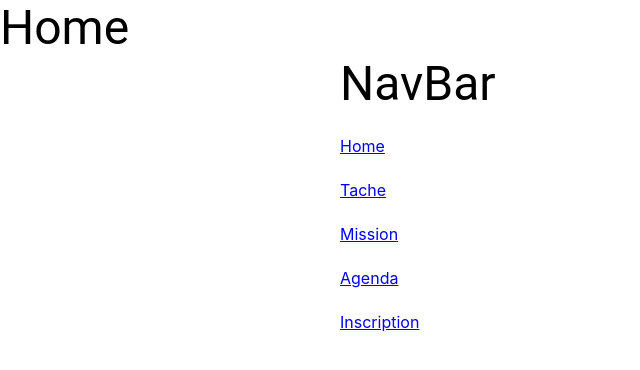
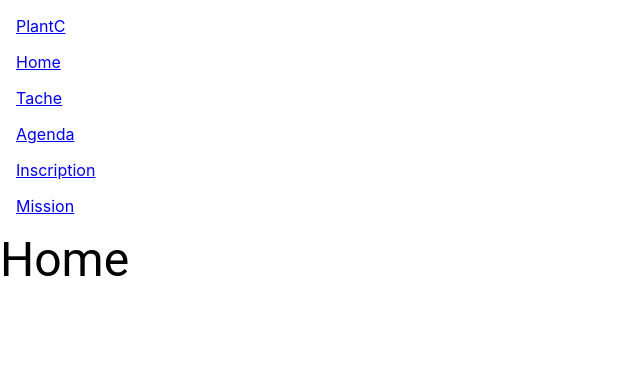
Before and after one commit to PetrovC/admin_plantC, a React (Create React App) app: page / in a window 1280 px wide. Shown: the top 370 px of the page, without its empty margins (0-640 px from the left). Built offline with nearby package versions, Linux system fonts and the light colour scheme.

Commit message:
Nav
finalisation

```diff
--- a/src/App.js
+++ b/src/App.js
@@ -1,10 +1,11 @@
 
 import './App.css';
-import NavBar from "./componement/navBar/NavBar";
-// import Navv from "./componement/navBar/nav";
+
+
 
 import { useRoutes } from 'react-router-dom';
 import { appRoute } from './route';
+import Navvv from './componement/navBar/NavBar';
 
 
 
@@ -13,10 +14,11 @@
 
   return (
     <div >
-       {/* <Navv/> */}
+      <Navvv/>
+
       {router}
       <heads />
-      <NavBar />
+
     </div>
 
   );
--- a/src/componement/navBar/NavBar.js
+++ b/src/componement/navBar/NavBar.js
@@ -1,56 +1,76 @@
-import React from 'react';
-
-import { Typography } from "@mui/material";
-import Stack from '@mui/material/Stack';
+// import AppBar from '@mui/material/AppBar';
+import {Box,List,ListItem,ListItemButton } from '@mui/material';
 import { Link } from 'react-router-dom'
 
-
-
-const NavBar= ()=> {
+const Navvv= ()=> {
 
 
 
 
 
-        return (
+    return (
 
 
-            <main>
+        <div>
+            <Box sx={{ width: '100%', maxWidth: 360, bgcolor: 'background.paper' }}>
+                <nav aria-label="main mailbox folders">
+                    <List>
+                    <ListItem disablePadding>
+                        <Link to="/Home" >
+                            <ListItemButton>
+                                PlantC
+                            </ListItemButton>
+                            </Link>
+                        </ListItem>
+
+                        <ListItem disablePadding>
+                        <Link to="/Home" >
+                            <ListItemButton>
+                                Home
+                            </ListItemButton>
+                            </Link>
+                        </ListItem>
 
 
-                <Stack spacing={3} sx={{ mx: "auto", width: 600 }}>
-                <Typography component ='h1' variant='h3'>
-                    NavBar
-                </Typography>
-                {/* <ul>
-                <li><a href="/Agenda">Agenda</a></li>
-                <li><a href="/Home">Home</a></li>
-                <li><a href="/Tache">Tache</a></li>
-                <li><a href="/Mission">Mission</a></li>
-                <li><a href="/Inscription">Inscription</a></li>
-                 </ul> */}
+                        <ListItem disablePadding>
+                        <Link to="/Tache" >
+                            <ListItemButton>
+                                Tache
+                            </ListItemButton>
+                            </Link>
+                        </ListItem>
+                        <ListItem disablePadding>
+                        <Link to="/Agenda" >
+                            <ListItemButton>
+                                Agenda
+                            </ListItemButton>
+                            </Link>
+                        </ListItem>
 
-                    <Link to="/Home">
-                    Home
-                    </Link>
-                    <Link to="/Tache" >
-                    Tache
-                    </Link>
-                    <Link to="/Mission" >
-                    Mission
-                    </Link>
-                    <Link to="/Agenda" >
-                    Agenda
-                    </Link>
-                    <Link to="/Inscription" >
-                    Inscription
-                    </Link>
+                        <ListItem disablePadding>
+                            <Link to="/Inscription" >
+                                <ListItemButton>
+                                    Inscription
+                                </ListItemButton>
+                            </Link>
+                        </ListItem>
 
-                 </Stack>
-            </main>
-        )
+                        <ListItem disablePadding>
+                            <Link to="/Mission" >
+                                <ListItemButton>
+                                    Mission
+                                </ListItemButton>
+                            </Link>
+                        </ListItem>
+
+                    </List>
+                </nav>
+                </Box>
+
+        </div>
+    )
 
 
 
 }
-export default NavBar;
+export default Navvv;
```
Also changed, not shown: src/componement/navBar/nav.js (deleted, +0 -62 lines).
